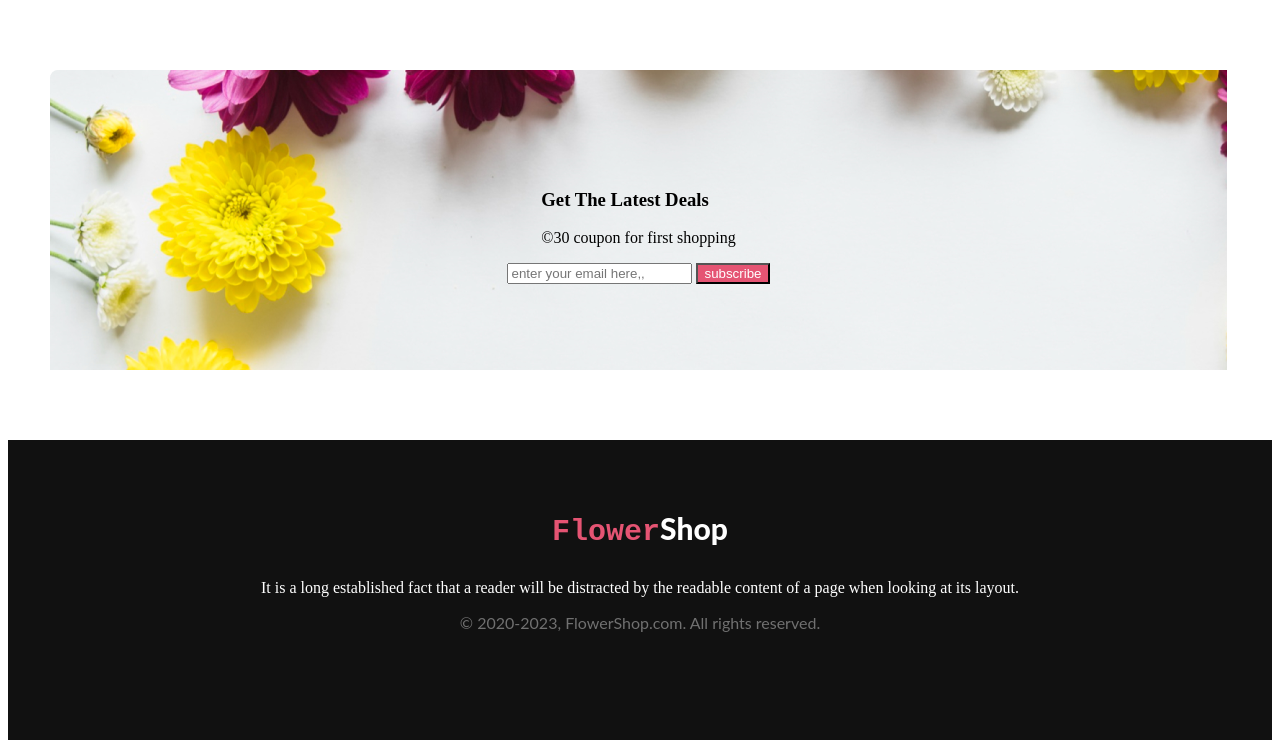
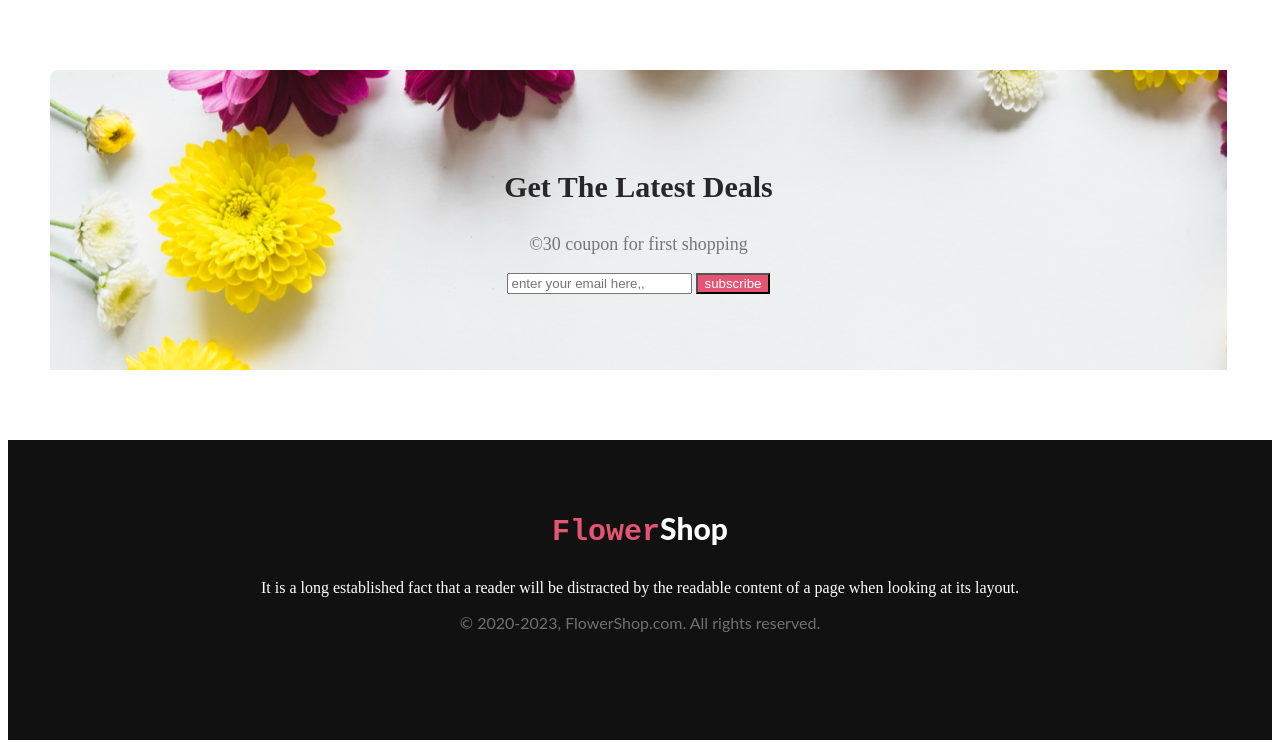
Before and after one commit to srbrakib27/flower-shp-assignment, a plain HTML site: page index.html in a window 1280 px wide. Shown: the part 3679-4427 px from the top of the page. Drawn offline with Linux system fonts and the light colour scheme.

Commit message:
final commit

```diff
--- a/index.html
+++ b/index.html
@@ -146,8 +146,8 @@
     <div class="email-container">
 
         <div class="header-entry">
-            <h3> Get The Latest Deals</h3>
-            <p>&copy;30 coupon for first shopping</p>
+            <h3 class="eh"> Get The Latest Deals</h3>
+            <p class="cp">&copy;30 coupon for first shopping</p>
         </div>
 
         <div class="email-entry">
--- a/style/style.css
+++ b/style/style.css
@@ -206,10 +206,23 @@ margin: 50px 40px 20px 40px;
     flex-direction: column;
 }
 
+.eh{
+    color: #272727;
+text-align: center;
+font-size: 30px;
+
+}
+.cp{
+color: rgba(39, 39, 39, 0.60);
+text-align: center;
+font-size: 18px;
+
+
+}
 
 .header-entry{
 
-    margin-top: 100px;
+    margin-top: 70px;
 
 }
 
```
